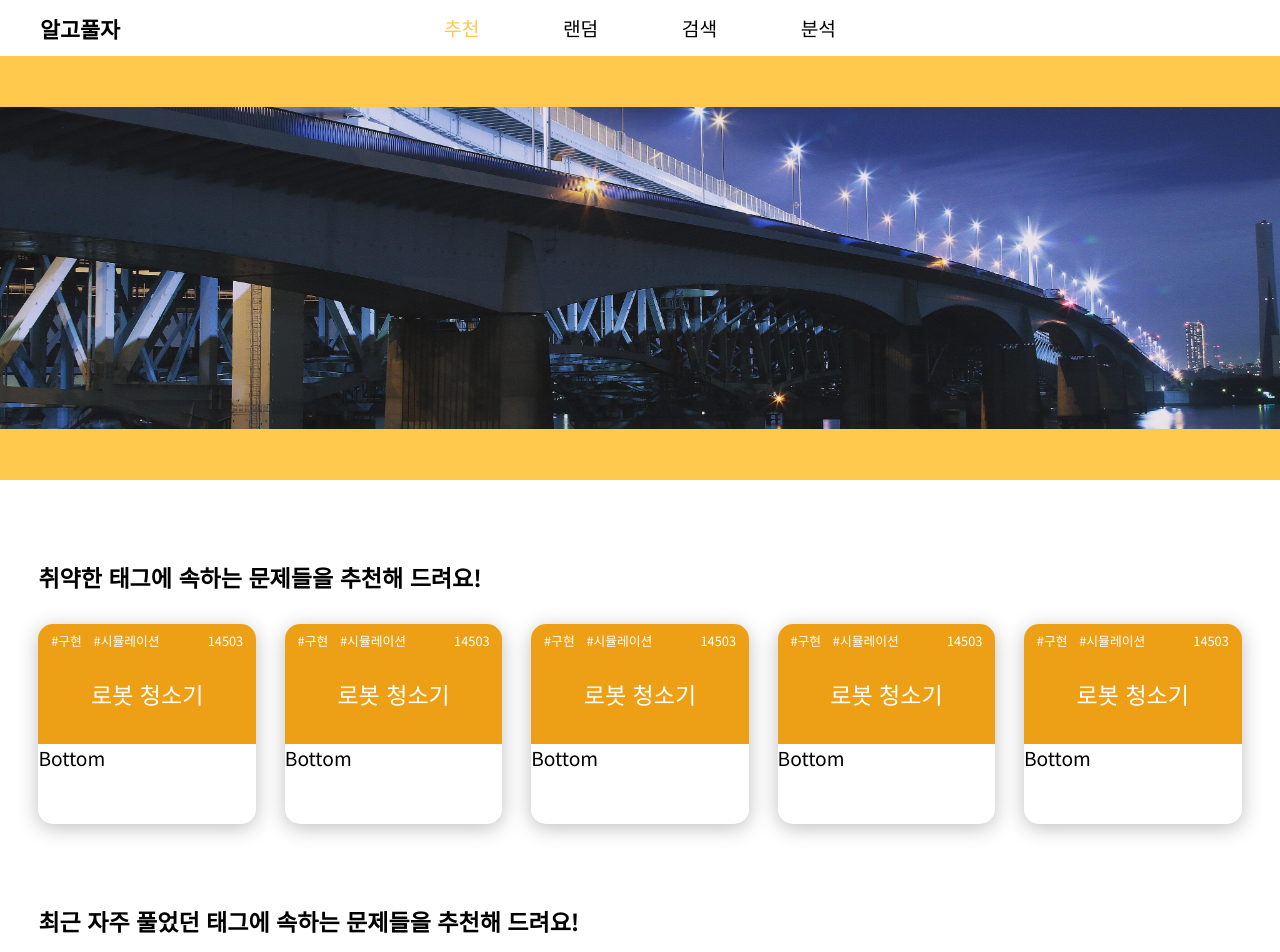
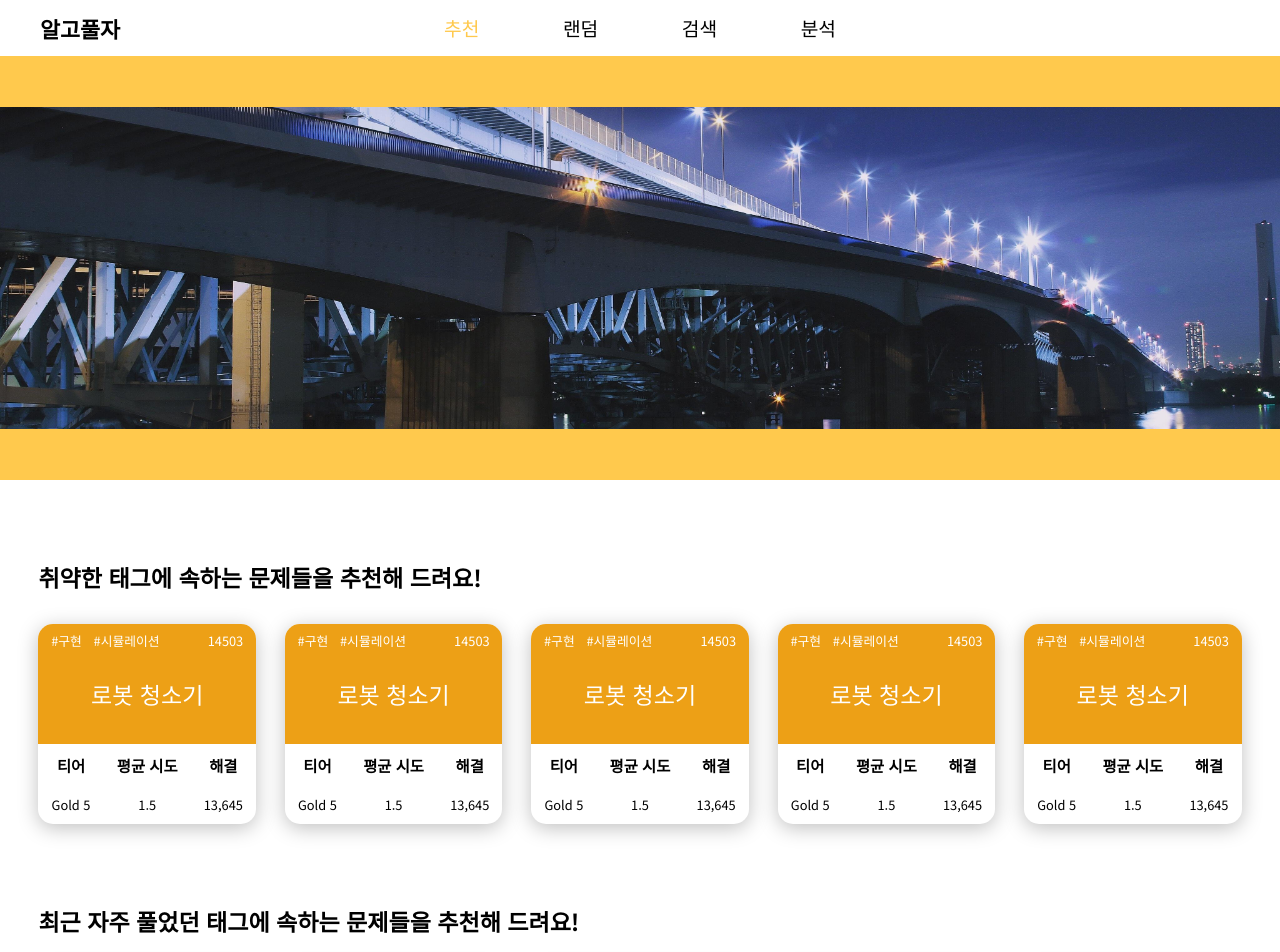
Before and after one commit to Algopulza/algopulza, a Next.js app in the folder frontend/: page /recommendation in a window 1280 px wide. Shown: the top 952 px of the page. Built offline with nearby package versions, Linux system fonts and the light colour scheme.

Commit message:
S06P31A408-147 Feat: Recommendation Page 이전

```diff
--- /dev/null
+++ b/frontend/components/common/card/BottomData.tsx
@@ -0,0 +1,16 @@
+import styled from 'styled-components'
+
+const Container = styled.section`
+  text-align: center;
+  font-size: 1vw;
+`
+
+type ValueProps = {
+  value: string,
+}
+
+export default function BottomData({ value }: ValueProps) {
+  return (
+    <Container>{value}</Container>
+  )
+}
--- /dev/null
+++ b/frontend/components/common/card/BottomTitle.tsx
@@ -0,0 +1,17 @@
+import styled from 'styled-components'
+
+const Container = styled.section`
+  text-align: center;
+  font-size: 1.2vw;
+  font-weight: 700;
+`
+
+type TitleProps = {
+  title: string,
+}
+
+export default function BottomTitle({ title }: TitleProps) {
+  return (
+    <Container>{title}</Container>
+  )
+}
--- a/frontend/components/common/card/CardBottom.tsx
+++ b/frontend/components/common/card/CardBottom.tsx
@@ -1,11 +1,33 @@
+import BottomTitle from './BottomTitle'
+import BottomData from './BottomData'
+import _ from 'lodash'
 import styled from 'styled-components'
 
 const Container = styled.section`
+  display: grid;
+  grid-template-columns: 30% 40% 30%;
+  height: 80px;
+`
 
+const Item = styled.div`
+  display: flex;
+  flex-direction: column;
+  justify-content: space-around;
 `
 
 export default function CardBottom() {
+  const range = _.range(3)
+  const titles = ['티어', '평균 시도', '해결']
+  const data = ['Gold 5', '1.5', '13,645']
+
   return (
-    <Container>Bottom</Container>
+    <Container>
+      {range.map(index =>
+        <Item key={index}>
+          <BottomTitle title={titles[index]} />
+          <BottomData value={data[index]} />
+        </Item>)
+      }
+    </Container>
   )
 }
```
